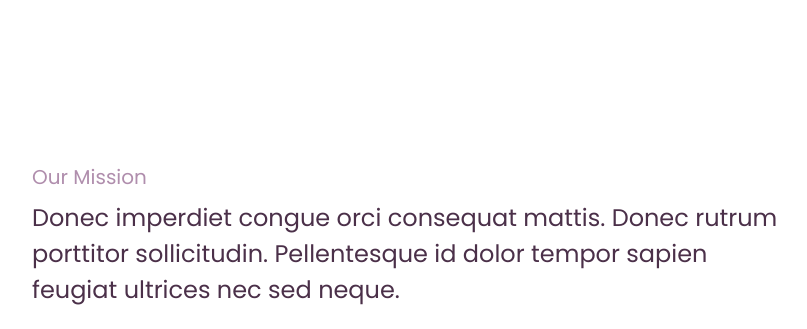
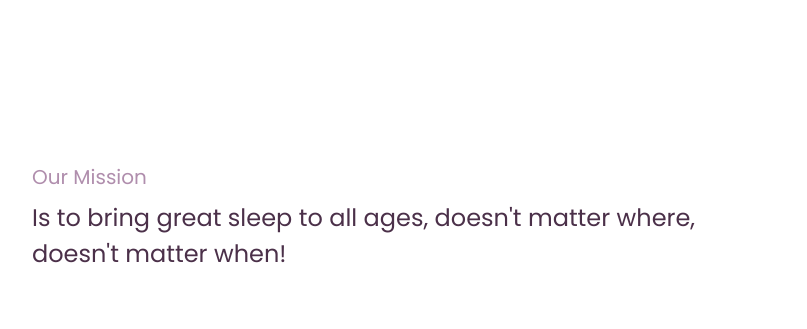
Before and after one commit to htokira/Online-shop, a Django app: page /about/ in a window 1280 px wide. Shown: the part 474-803 px from the top of the page, without its empty margins (233-1040 px from the left). Run offline with Django 5.2, Linux system fonts and the light colour scheme; some libraries are stand-ins or nearby versions.

Commit message:
Fix page about

```diff
--- a/shop/templates/shop/about.html
+++ b/shop/templates/shop/about.html
@@ -23,7 +23,7 @@
                 <div class="col-lg-8">
                     <div class="about_us_content">
                         <h5>Our Mission</h5>
-                        <h3>Donec imperdiet congue orci consequat mattis. Donec rutrum porttitor sollicitudin. Pellentesque id dolor tempor sapien feugiat ultrices nec sed neque.</h3>
+                        <h3>Is to bring great sleep to all ages, doesn't matter where, doesn't matter when!</h3>
                         <div class="about_us_video">
                             <img src="{% static 'shop/img/about_us_video.png' %}" alt="#" class="img-fluid">
                             <a class="about_video_icon popup-youtube" href="https://www.youtube.com/watch?v=DWHB6nTyKDI"></a>
```
